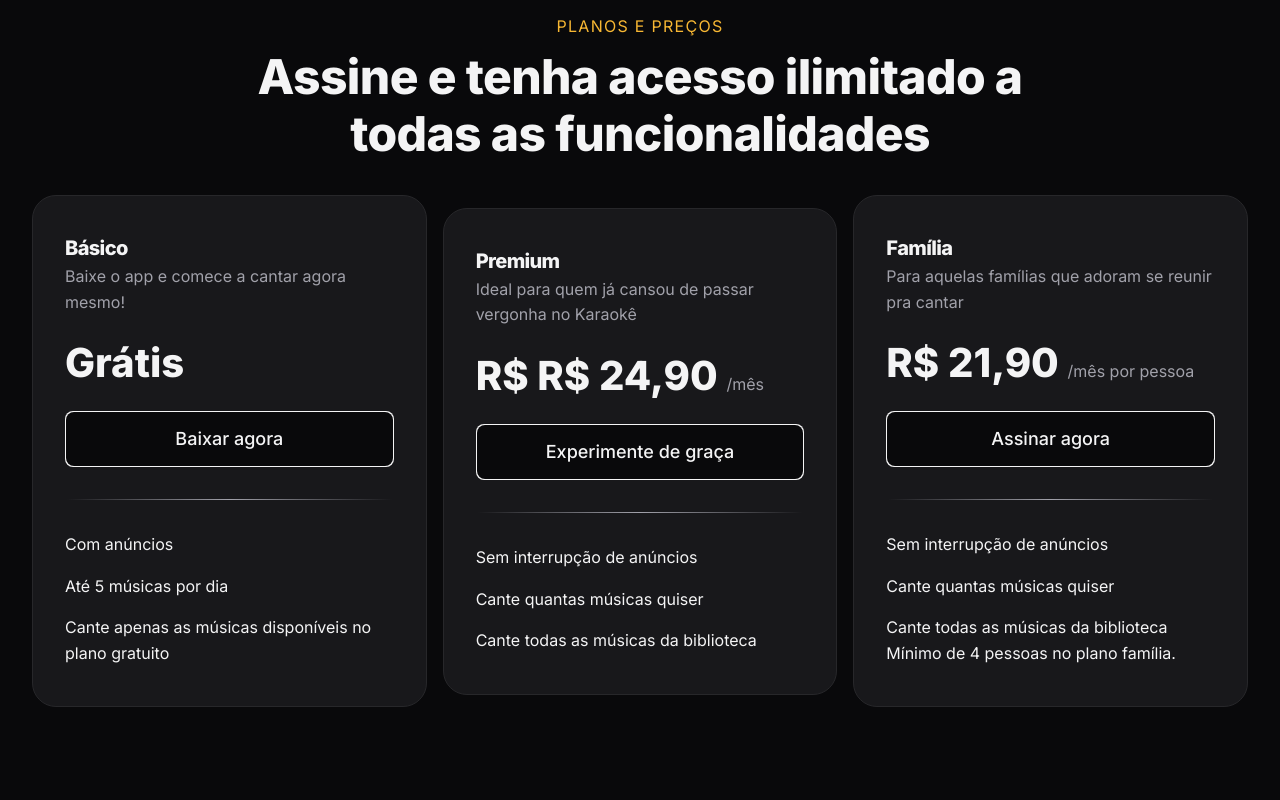
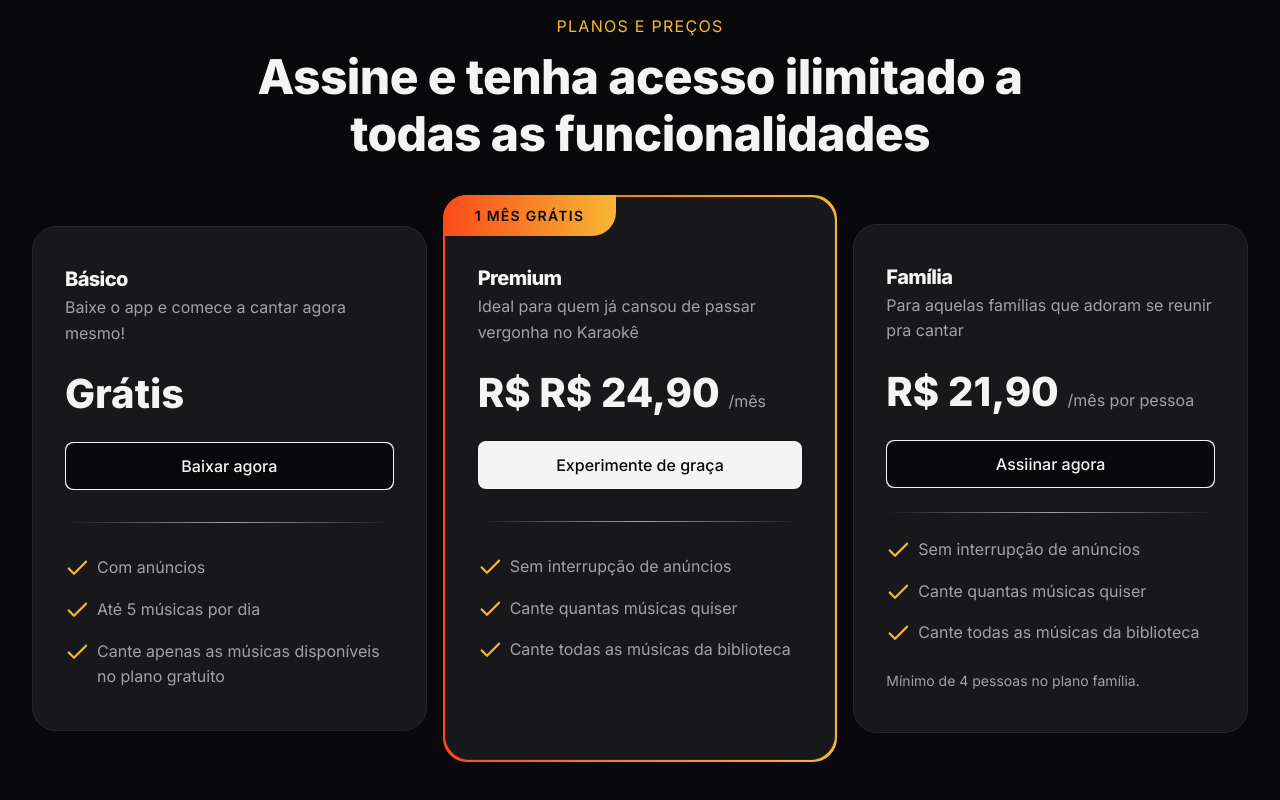
Before and after one commit to JonasCost/Projeto---landing-page, a plain HTML site: page index.html in a window 1280 px wide. Shown: the part 2387-3187 px from the top of the page. Drawn offline with Linux system fonts and the light colour scheme.

Commit message:
seção pricing parte 2

```diff
--- a/index.html
+++ b/index.html
@@ -158,13 +158,15 @@
 
                 </div>
 
-
+                <!-- Primium card do meio -->
+                 <div class="premium">
                     <div class="card py-lg px-lg">
+                        <span>1 mês grátis</span>
                         <h3>Premium</h3>
                         <p>Ideal para quem já cansou de passar vergonha no Karaokê</p>
 
                         <zin-pricing>R$ R$ 24,90 <small>/mês</small></zin-pricing>
-                    <a href="#" class="btn btn-md" aria-label="Experimente de graça"></a>
+                        <a href="#" class="btn btn-md">Experimente de graça</a>
                         <div class="separator"></div>
 
                         <ul role="list" class="grid gap-1">
@@ -175,15 +177,16 @@
 
                     </div>
 
+                 </div>
 
-
+                <!-- fim do card -->
 
                 <div class="card py-lg px-lg">
                     <h3>Família</h3>
                     <p>Para aquelas famílias que adoram se reunir pra cantar</p>
 
                     <zin-pricing>R$ 21,90 <small>/mês por pessoa</small></zin-pricing>
-                    <a href="#" class="btn btn-md" aria-label="Assinar agora"></a>
+                    <a href="#" class="btn btn-md" aria-label="Assiinar agora"></a>
                     <div class="separator"></div>
 
                     <ul role="list" class="grid gap-1">
@@ -193,8 +196,6 @@
                     </ul>
                     <small>Mínimo de 4 pessoas no plano família.</small>
             </div>
-            </div>
-
 
         </div>
 
--- a/styles/pricing.css
+++ b/styles/pricing.css
@@ -30,6 +30,63 @@
 
 }
 
+
+& li {
+    color: var(--text-color-secondary);
+    background: url(/assets/icons/Check.svg) no-repeat;
+    padding-left: 2rem;
+
+}
+
+& ul + small{
+    display: block;
+    margin-top: 1.5rem;
+    color: var(--text-color-secondary);
+    font-size: 0.875rem;
+
+}
+
+& .premium{
+    position: relative;
+
+    & .card{
+        padding-top: 4.25rem;
+        & > span {
+            position: absolute;
+            top: 0;
+            left: 0;
+
+            padding: .75rem 2rem;
+            background: linear-gradient(
+            90deg,
+            var(--brand-color-secondary) 0%,
+            var(--brand-color-primary) 100%);
+
+            border-top-left-radius: 1.5rem;
+            border-bottom-right-radius: 1.5rem;
+            font: 600 var(--fs-sm) var(--ff-sans);
+            text-transform: uppercase;
+            letter-spacing: 0.08rem;
+            color: var(--bg-color);
+        }
+    }
+
+    padding: 2px;
+   &::before{
+    content: "";
+    background: linear-gradient(
+        90deg,
+        var(--brand-color-secondary) 0%,
+        var(--brand-color-primary) 100%);
+        position: absolute;
+        inset: 0;
+        border-radius: 1.5rem;
+        z-index: -1;
+
+   }
+}
+
+
 & zin-pricing {
     display: block;
     padding-block: 1.5rem;
@@ -48,5 +105,17 @@
         max-width: 50rem;
         margin-inline: auto;
     }
+
+    & .premium .card{
+        padding-bottom: 6rem;
+    }
+    .btn-md {
+        font-size: var(--fs-base);
+        padding: .75rem 1.5rem;
+    }
+
+    & .card:nth-child(3) .separator{
+        margin-block: 1.5rem;
+    }
 }
 }
```
Lines whose indentation alone changed are shown as unchanged.
